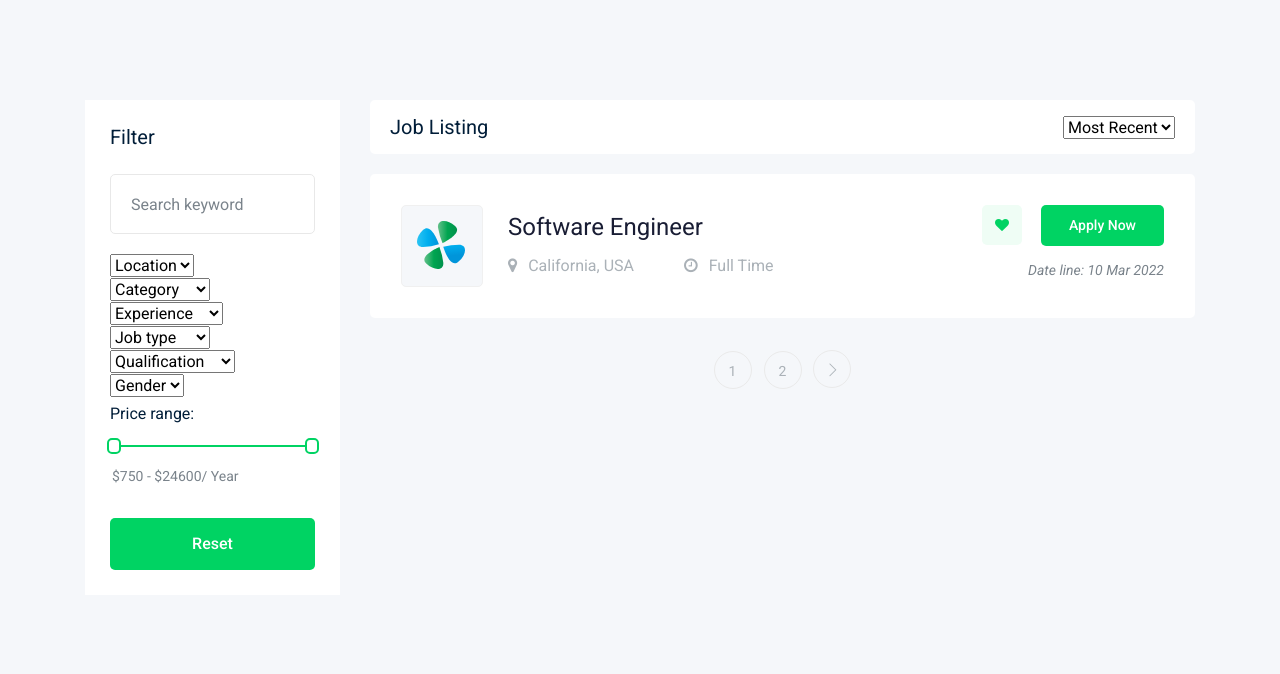
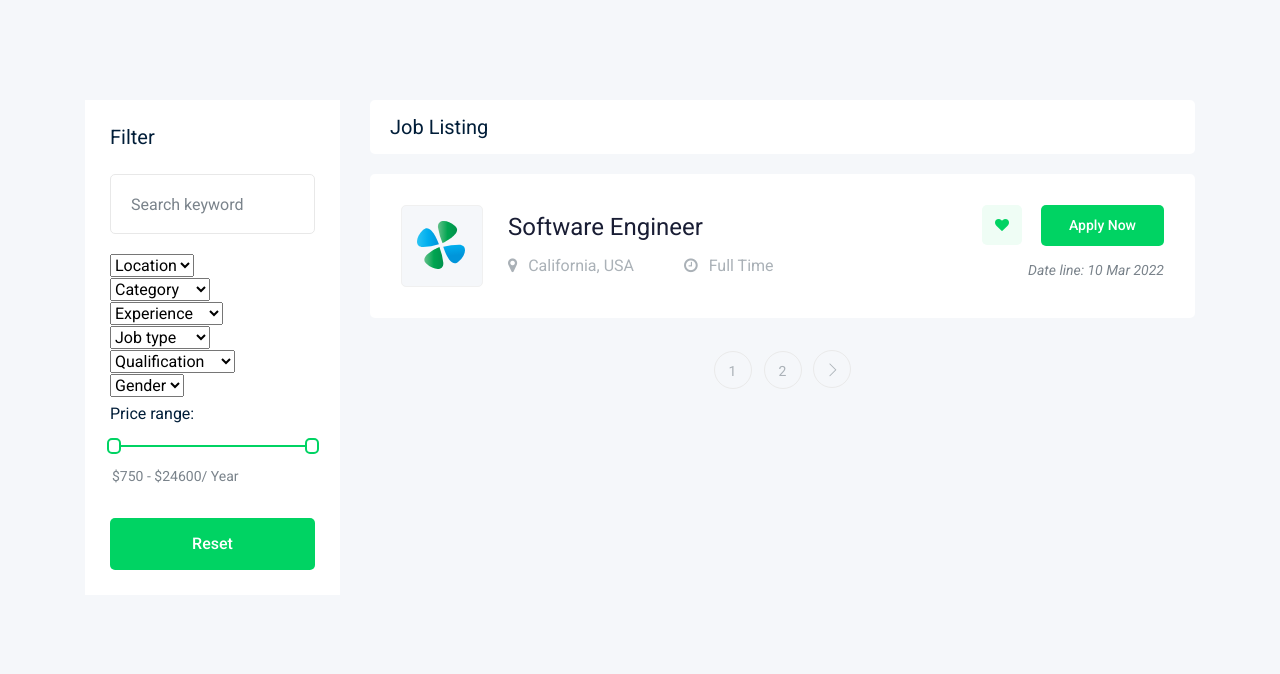
Before and after one commit to Mohamed-Gamal-Mubarek/jop-board, a Django app: page / in a window 1280 px wide. Shown: the part 351-1025 px from the top of the page. Run offline with Django 3.2, Linux system fonts and the light colour scheme; data comes from the database, SQL or seed files in the repository; parts of the project's set-up code (start-up, migrations or seed data) failed here and were passed over; some libraries are stand-ins or nearby versions.

Commit message:
remove search in job

```diff
--- a/job-board/job/templates/job/jobs.html
+++ b/job-board/job/templates/job/jobs.html
@@ -123,18 +123,6 @@
               </div>
               {% comment %} JOB Listing {% endcomment %}
 
-              {% comment %} SELECT JOB {% endcomment %}
-              <div class="col-md-6">
-                <div class="serch_cat d-flex justify-content-end">
-                  <select>
-                    <option data-display="Most Recent">Most Recent</option>
-                    <option value="1">Marketer</option>
-                    <option value="2">Wordpress</option>
-                    <option value="4">Designer</option>
-                  </select>
-                </div>
-              </div>
-              {% comment %} ./SELECT JOB {% endcomment %}
 
             </div>
           </div>
```
